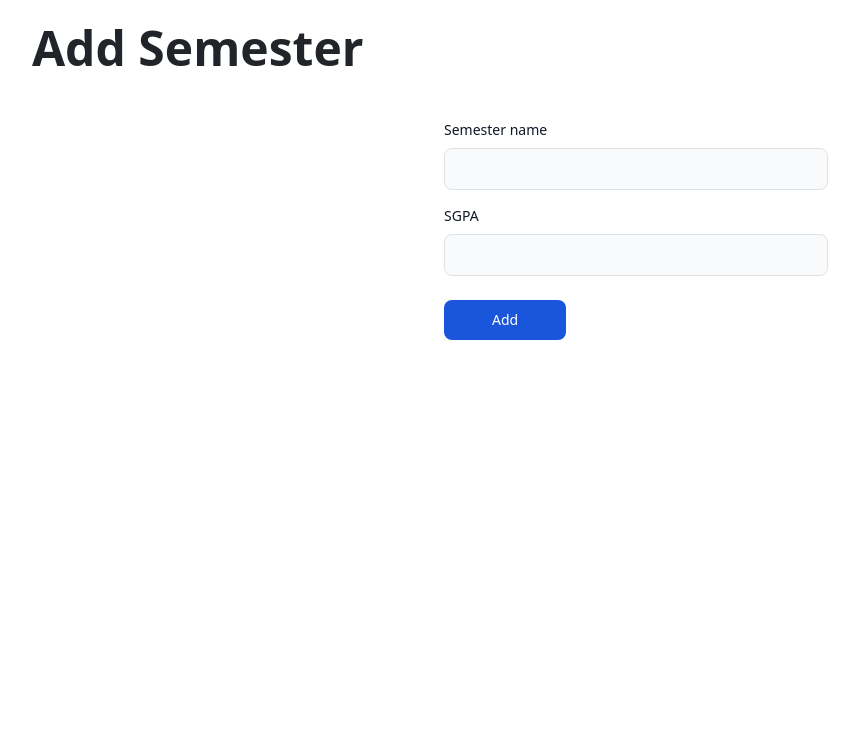
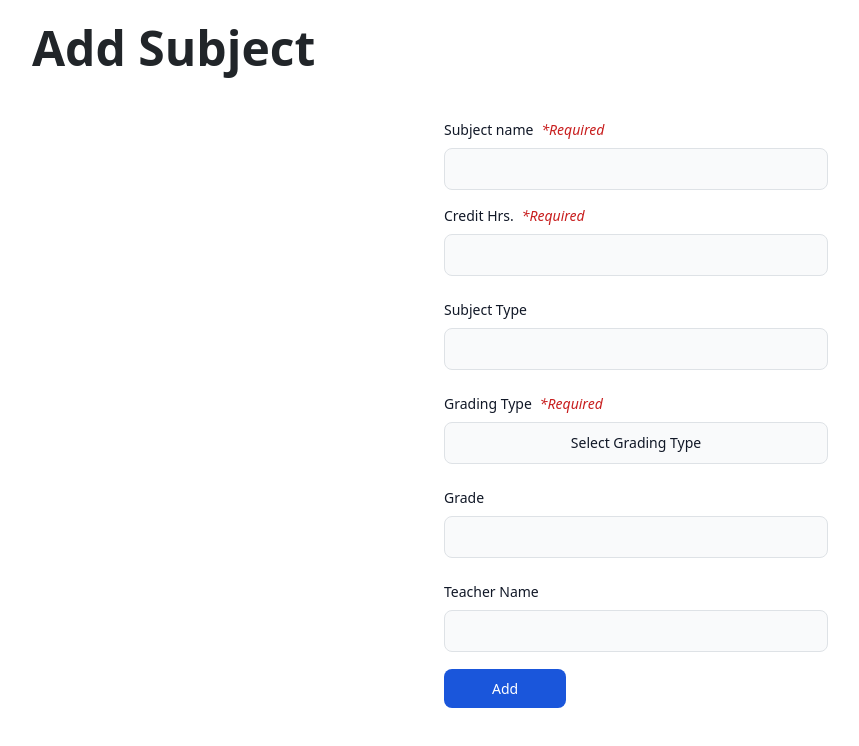
Before and after one commit to shazilhamzah/scholix-frontend, a React (Create React App) app: page /addsubject in a window 1280 px wide. Shown: the top 746 px of the page, without its empty margins (4-863 px from the left). Built offline with nearby package versions, Linux system fonts and the light colour scheme.

Commit message:
subject adding complete

```diff
--- a/src/components/subjects/AddSubject.js
+++ b/src/components/subjects/AddSubject.js
@@ -2,86 +2,210 @@ import { useContext, useState } from "react";
 import { Link } from "react-router-dom";
 import React from "react";
 import SemesterContext from "../../context/semester/SemesterContext";
+import SubjectContext from "../../context/subject/SubjectContext";
 
 export const AddSubject = () => {
-  const context = useContext(SemesterContext);
-  const {addSemester} = context;
-  const [semesterInput, setSemesterInput] = useState("");
-  const [sgpaInput, setsgpaInput] = useState();
+  const context = useContext(SubjectContext);
+  const {addSubject} = context;
+  const semcontext = useContext(SemesterContext);
+  const {active} = semcontext;
+
+  const [subjectInput, setsubjectInput] = useState("");
+  const [creditHrsInput, setcreditHrsInput] = useState("");
+  const [subejctTypeInput, setSubejctTypeInput] = useState("");
+  const [gradingTypeInput, setGradingTypeInput] = useState("Select Grading Type");
+  const [gradeInput, setGradeInput] = useState("");
+  const [teacherNameInput, setteacherNameInput] = useState("");
+  const [dropdownOpen, setDropdownOpen] = useState(false);
+
   const onClick = async () => {
-      const a = await addSemester(semesterInput,sgpaInput);
-      console.log(a);
+    console.log("Teacher Name Input:", teacherNameInput);
+    const a = await addSubject(active._id, subjectInput,creditHrsInput,subejctTypeInput,gradingTypeInput,gradeInput,teacherNameInput);
   };
 
-  const onChangeSemester = (event) => {
-    setSemesterInput(event.target.value);
+  const onChangeSubject = (event) => {
+    setsubjectInput(event.target.value);
   };
 
-  const onChangeSGPA = (event) => {
-    setsgpaInput(event.target.value);
+  const onChangeCH = (event) => {
+    setcreditHrsInput(event.target.value);
   };
 
+  const onChangeSubejctType = (event) => {
+    setSubejctTypeInput(event.target.value);
+  };
+
+  const onChangeGrade = (event) => {
+    setGradeInput(event.target.value);
+  };
+
+  const onChangeTeacher = (event) => {
+    setteacherNameInput(event.target.value);
+  };
+
+  const toggleDropdown = () => {
+    setDropdownOpen(!dropdownOpen);
+  };
+
+  const gradingTypeInputFunction = (s) => () => {
+    if (s === "Relative" || s === "Absolute") {
+      setGradingTypeInput(s);
+      setDropdownOpen(false);
+    }
+  };
 
   return (
     <>
       <div className="p-4 sm:ml-64">
-
-        {/*  FIRST ROW: DROPDOWN + HEADING  */}
-
         <h1
           className="text-5xl font-extrabold dark:text-white"
           style={{ marginBottom: 20 }}
         >
-          Add Semester
+          Add Subject
         </h1>
         <form className="mx-auto max-w-sm align-center mt-5">
           <div className="mb-3">
+            <div className="flex gap-2">
             <label
-              htmlFor="semester"
+              htmlFor="subject"
               className="block mb-2 text-sm font-medium text-gray-900 dark:text-white"
             >
-              Semester name
+              Subject name
             </label>
+            <span className="block text-sm font-medium text-red-700 dark:text-white italic">*Required</span>
+            </div>
             <input
               type="text"
-              id="semester"
-              name="semester"
+              id="subject"
+              name="subject"
               className="bg-gray-50 border border-gray-300 text-gray-900 text-sm rounded-lg focus:ring-blue-500 focus:border-blue-500 block w-full p-2.5 dark:bg-gray-700 dark:border-gray-600 dark:placeholder-gray-400 dark:text-white dark:focus:ring-blue-500 dark:focus:border-blue-500"
               required
-              value={semesterInput}
-              onChange={onChangeSemester}
+              value={subjectInput}
+              onChange={onChangeSubject}
+            />
+          </div>
+          <div className="mb-4">
+            <div className="flex gap-2">
+            <label
+              htmlFor="credithrs"
+              className="block mb-2 text-sm font-medium text-gray-900 dark:text-white"
+            >
+              Credit Hrs.{" "}
+            </label>
+            <span className="block text-sm font-medium text-red-700 dark:text-white italic">*Required</span>
+            </div>
+            <input
+              type="number"
+              id="credithrs"
+              className="bg-gray-50 border border-gray-300 text-gray-900 text-sm rounded-lg focus:ring-blue-500 focus:border-blue-500 block w-full p-2.5 dark:bg-gray-700 dark:border-gray-600 dark:placeholder-gray-400 dark:text-white dark:focus:ring-blue-500 dark:focus:border-blue-500"
+              value={creditHrsInput}
+              onChange={onChangeCH}
+              required
             />
           </div>
           <div className="mb-4">
             <label
-              htmlFor="sgpa"
+              htmlFor="subjectType"
               className="block mb-2 text-sm font-medium text-gray-900 dark:text-white"
             >
-              SGPA{" "}
+              Subject Type{" "}
             </label>
             <input
-              type="number"
-              step="any"
-              id="sgpa"
+              type="text"
+              id="subjectType"
               className="bg-gray-50 border border-gray-300 text-gray-900 text-sm rounded-lg focus:ring-blue-500 focus:border-blue-500 block w-full p-2.5 dark:bg-gray-700 dark:border-gray-600 dark:placeholder-gray-400 dark:text-white dark:focus:ring-blue-500 dark:focus:border-blue-500"
-              value={sgpaInput}
-              onChange={onChangeSGPA}
+              value={subejctTypeInput}
+              onChange={onChangeSubejctType}
+            />
+          </div>
+          <div className="mb-4">
+            <div className="flex gap-2">
+            <label
+              htmlFor="grading"
+              className="block mb-2 text-sm font-medium text-gray-900 dark:text-white"
+            >
+              Grading Type
+            </label>
+            <span className="block text-sm font-medium text-red-700 dark:text-white italic">*Required</span>
+            </div>
+            <button
+              id="dropdownDefaultButton"
+              data-dropdown-toggle="dropdown"
+              className="bg-gray-50 border border-gray-300 text-gray-900 text-sm rounded-lg focus:ring-blue-500 focus:border-blue-500 block w-full p-2.5 dark:bg-gray-700 dark:border-gray-600 dark:placeholder-gray-400 dark:text-white dark:focus:ring-blue-500 dark:focus:border-blue-500"
+              type="button"
+              onClick={toggleDropdown}
+            >
+              {gradingTypeInput}
+            </button>
+            {dropdownOpen && (
+              <div
+                id="dropdown"
+                className="z-10 bg-white divide-y divide-gray-100 rounded-lg shadow w-44 dark:bg-gray-700"
+              >
+                <ul
+                  className="py-2 text-sm text-gray-700 dark:text-gray-200"
+                  aria-labelledby="dropdownDefaultButton"
+                >
+                  <li>
+                    <button
+                      type="button"
+                      className="block px-4 py-2 w-full text-left hover:bg-gray-100 dark:hover:bg-gray-600 dark:hover:text-white"
+                      onClick={gradingTypeInputFunction("Relative")}
+                    >
+                      Relative
+                    </button>
+                  </li>
+                  <li>
+                    <button
+                      type="button"
+                      className="block px-4 py-2 w-full text-left hover:bg-gray-100 dark:hover:bg-gray-600 dark:hover:text-white"
+                      onClick={gradingTypeInputFunction("Absolute")}
+                    >
+                      Absolute
+                    </button>
+                  </li>
+                </ul>
+              </div>
+            )}
+          </div>
+          <div className="mb-4">
+            <label
+              htmlFor="grade"
+              className="block mb-2 text-sm font-medium text-gray-900 dark:text-white"
+            >
+              Grade
+            </label>
+            <input
+              type="text"
+              id="grade"
+              className="bg-gray-50 border border-gray-300 text-gray-900 text-sm rounded-lg focus:ring-blue-500 focus:border-blue-500 block w-full p-2.5 dark:bg-gray-700 dark:border-gray-600 dark:placeholder-gray-400 dark:text-white dark:focus:ring-blue-500 dark:focus:border-blue-500"
+              value={gradeInput}
+              onChange={onChangeGrade}
+            />
+          </div>
+          <div className="mb-4">
+            <label
+              htmlFor="teacher"
+              className="block mb-2 text-sm font-medium text-gray-900 dark:text-white"
+            >
+              Teacher Name
+            </label>
+            <input
+              type="text"
+              id="teacher"
+              className="bg-gray-50 border border-gray-300 text-gray-900 text-sm rounded-lg focus:ring-blue-500 focus:border-blue-500 block w-full p-2.5 dark:bg-gray-700 dark:border-gray-600 dark:placeholder-gray-400 dark:text-white dark:focus:ring-blue-500 dark:focus:border-blue-500"
+              value={teacherNameInput}
+              onChange={onChangeTeacher}
             />
           </div>
           <Link
-            type="submit"
+            to="/subjects"
             className="text-white bg-blue-700 hover:bg-blue-800 focus:ring-4 focus:outline-none focus:ring-blue-300 font-medium rounded-lg text-sm w-full sm:w-auto px-5 py-2.5 text-center dark:bg-blue-600 dark:hover:bg-blue-700 dark:focus:ring-blue-800"
             onClick={onClick}
           >
             Add
           </Link>
         </form>
-
-        {/*  FIRST ROW END  */}
-
-
-
-
       </div>
     </>
   );
--- a/src/context/subject/SubjectState.js
+++ b/src/context/subject/SubjectState.js
@@ -22,9 +22,25 @@ const SubjectState = (props) =>{
         setSubjects(a);
     };
 
+    const addSubject = async(semesterID,name,creditHrs,subjectType,grading,grade,teacherName)=>{
+        console.log("Teacher name input 2: ",teacherName);
+        const response = await fetch(`${host}/api/subject/newsubject`,{
+            method:'POST',
+            headers:{
+                "Content-Type": "application/json",
+                "auth-token":authToken,
+                "semesterID":semesterID
+            },
+            body: JSON.stringify({ name,creditHrs,subjectType,grading,grade,teacherName }),
+        });
+        const a = await response.json();
+        setSubjects([...subjects,a]);
+        console.log(a);
+    }
+
 
     return (
-        <SubjectContext.Provider value={{ subjects,getSubjects }}>
+        <SubjectContext.Provider value={{ subjects,getSubjects,addSubject }}>
           {props.children}
         </SubjectContext.Provider>
       );
```
